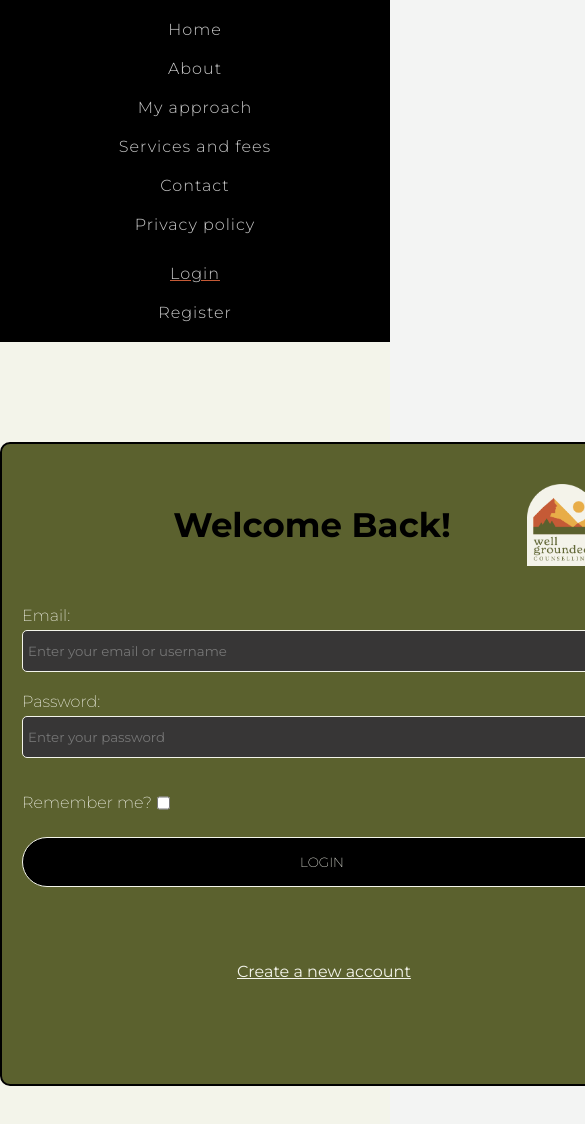
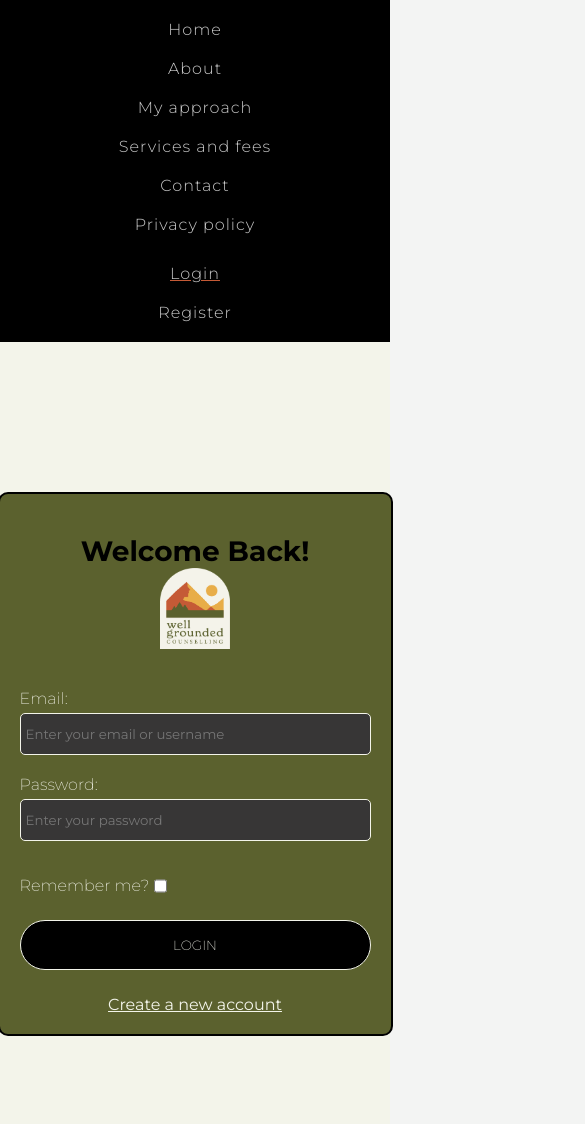
Before and after one commit to PeachyOmnivore/WellGroundedCounselling, a React (Vite) app: page /login in a window 390 px wide. Shown: the top 1124 px of the page, 585 px wide, since content can reach past the window. Built offline with nearby package versions, Linux system fonts and the light colour scheme.

Commit message:
feat: media queries for login page

```diff
--- a/src/pages/login/login.css
+++ b/src/pages/login/login.css
@@ -1,7 +1,7 @@
 .login-container {
   display: grid;
   place-items: center;
-  height: 100vh;
+  min-height: 100vh;
   background-color: #f3f4ea;
 }
 
@@ -91,3 +91,44 @@
   text-align: center;
   margin-top: 10px;
 }
+
+
+/* Media Queries */
+
+/* For tablet screens */
+@media screen and (max-width: 768px) {
+  .login-form-container {
+    width: 90%;
+    max-width: 500px;
+    height: auto;
+    padding: 30px;
+  }
+
+  .login-header {
+    grid-template-columns: 1fr;
+  }
+
+  .login-header img,
+  .login-header h1 {
+    position: static;
+    right: 0;
+  }
+
+  .login-container a {
+    position: static;
+    display: block;
+    text-align: center;
+    margin-top: 20px;
+  }
+}
+
+/* For mobile screens */
+@media screen and (max-width: 480px) {
+  .login-form-container {
+    padding: 20px;
+  }
+
+  .login-header h1 {
+    font-size: 28px;
+  }
+}
```
